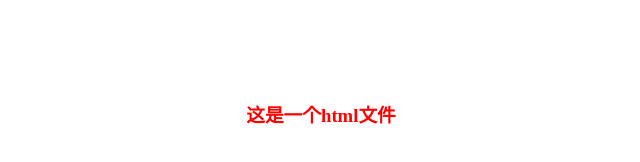
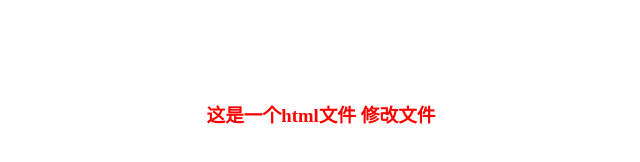
Before and after one commit to Goslingz/vscode-python, a plain HTML site: page index.html in a window 1280 px wide. Shown: the whole page, without its empty margins (319-959 px from the left). Drawn offline with Linux system fonts and the light colour scheme.

Commit message:
submit v2

```diff
--- a/index.html
+++ b/index.html
@@ -8,6 +8,6 @@
     <link rel="stylesheet" type="text/css" href="style.css">
 </head>
 <body>
-    <h3>这是一个html文件</h3>
+    <h3>这是一个html文件 修改文件</h3>
 </body>
 </html>
```
